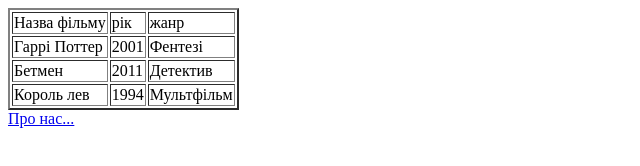
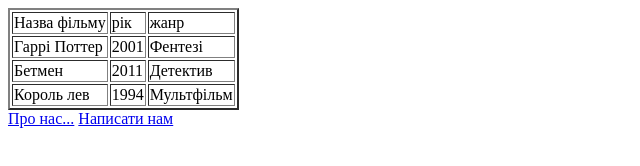
Before and after one commit to sharovarovdaniil-spec/site_Dani, a plain HTML site: page index.html in a window 1280 px wide. Shown: the whole page, without its empty margins (0-640 px from the left). Drawn offline with Linux system fonts and the light colour scheme.

Commit message:
Update index.html

```diff
--- a/index.html
+++ b/index.html
@@ -27,5 +27,6 @@
 </tr>
 </table>
 <a href="about.html">Про нас...</a>
+<a href="contact.html">Написати нам</a>
 </body>
 </html>
```
